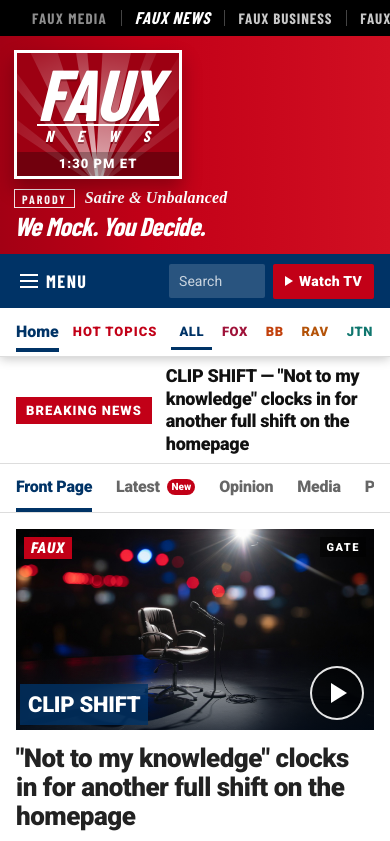
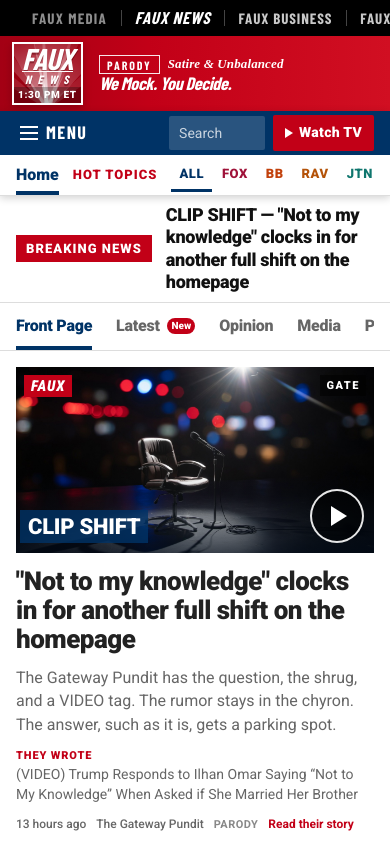
Before and after one commit to TheWhiteWitchTM/FauxNews-, a website: page index.html in a window 390 px wide. Shown: the top 841 px of the page. Drawn offline with nearby package versions, Linux system fonts and the light colour scheme; a web font is replaced by a local one.

Commit message:
Shrink the masthead so headlines stay on the first screen.
The red banner was sticky and stacked into a billboard under 1100px, so the stories sat below the fold. Keep a short masthead that scrolls away, pin only the menu, and cap the lead photo when the story stacks.

```diff
--- a/css/site.css
+++ b/css/site.css
@@ -133,18 +133,16 @@
 .network .net-parody a { color: #ff4d5e; }
 
 .site-header {
-  position: sticky;
-  top: 0;
+  position: relative;
   z-index: 50;
   background: #c20017;
-  box-shadow: 0 2px 10px rgba(0, 0, 0, 0.22);
 }
 
 #desk,
 #wires,
 #opinion-band,
 #lineup,
-#fine { scroll-margin-top: 320px; }
+#fine { scroll-margin-top: 96px; }
 
 .masthead {
   background: linear-gradient(90deg, #a30014 0%, #c20017 38%, #d10f22 100%);
@@ -155,10 +153,10 @@
   display: grid;
   grid-template-columns: auto minmax(0, 1fr) auto;
   align-items: center;
-  gap: 22px 48px;
+  gap: 8px 16px;
   max-width: 1440px;
   margin: 0 auto;
-  padding: 16px 28px;
+  padding: 8px 16px;
 }
 
 .brand {
@@ -167,10 +165,10 @@
   justify-self: start;
   width: max-content;
   max-width: 100%;
-  padding: 12px 20px 0;
+  padding: 3px 8px 0;
   background: #9d0012;
-  border: 3px solid #fff;
-  box-shadow: 0 10px 18px rgba(0, 0, 0, 0.28);
+  border: 2px solid #fff;
+  box-shadow: 0 3px 8px rgba(0, 0, 0, 0.22);
   overflow: hidden;
 }
 
@@ -224,7 +222,7 @@
 }
 
 .logo-faux {
-  font-size: 86px;
+  font-size: 34px;
   line-height: 0.76;
   letter-spacing: -0.03em;
   text-align: center;
@@ -234,30 +232,30 @@
 .logo-news {
   display: flex;
   justify-content: space-between;
-  margin-top: 4px;
-  padding: 3px 8px 0;
-  border-top: 2px solid #fff;
-  font-size: 22px;
+  margin-top: 1px;
+  padding: 1px 3px 0;
+  border-top: 1px solid #fff;
+  font-size: 12px;
   font-weight: 800;
   line-height: 1;
-  letter-spacing: 0.08em;
+  letter-spacing: 0.1em;
 }
 
 .logo-time {
   position: relative;
   z-index: 1;
-  margin: 8px -20px 0;
+  margin: 2px -8px 0;
   background: rgba(0, 0, 0, 0.28);
   color: #fff;
   font-family: Roboto, "Helvetica Neue", Helvetica, Arial, sans-serif;
   font-style: normal;
   font-weight: 800;
-  font-size: 13px;
-  letter-spacing: 0.08em;
+  font-size: 10px;
+  letter-spacing: 0.06em;
   text-align: center;
   text-transform: uppercase;
-  line-height: 24px;
-  height: 24px;
+  line-height: 16px;
+  height: 16px;
 }
 
 .banner-copy { min-width: 0; }
@@ -265,15 +263,17 @@
 .banner-kicker {
   display: flex;
   align-items: center;
-  gap: 10px;
-  margin-bottom: 6px;
+  gap: 8px;
+  margin-bottom: 1px;
   color: #fff;
   font-family: "Liberation Serif", Georgia, "Times New Roman", serif;
   font-style: italic;
   font-weight: 700;
-  font-size: 20px;
+  font-size: 14px;
   letter-spacing: 0.01em;
   line-height: 1.1;
+  white-space: nowrap;
+  overflow: hidden;
 }
 
 .parody-badge {
@@ -294,9 +294,12 @@
   font-family: "Barlow Condensed", "Fira Sans Condensed", "Arial Narrow", sans-serif;
   font-style: italic;
   font-weight: 800;
-  font-size: clamp(28px, 2.6vw, 40px);
+  font-size: clamp(16px, 1.6vw, 26px);
   letter-spacing: -0.02em;
   line-height: 0.95;
+  white-space: nowrap;
+  overflow: hidden;
+  text-overflow: ellipsis;
 }
 
 .banner-live { text-align: right; }
@@ -304,7 +307,7 @@
 .banner-clock {
   font-family: "Barlow Condensed", "Fira Sans Condensed", "Arial Narrow", sans-serif;
   font-weight: 800;
-  font-size: 40px;
+  font-size: 26px;
   letter-spacing: 0.02em;
   line-height: 0.9;
   white-space: nowrap;
@@ -318,11 +321,11 @@
 .banner-onair {
   display: inline-flex;
   align-items: center;
-  gap: 8px;
-  margin-top: 8px;
-  font-size: 13px;
+  gap: 6px;
+  margin-top: 2px;
+  font-size: 11px;
   font-weight: 800;
-  letter-spacing: 0.16em;
+  letter-spacing: 0.12em;
   text-transform: uppercase;
 }
 
@@ -335,6 +338,13 @@
   animation: pulse 1.4s ease-out infinite;
 }
 
+.sticky-chrome {
+  position: sticky;
+  top: 0;
+  z-index: 60;
+  box-shadow: 0 2px 8px rgba(0, 0, 0, 0.18);
+}
+
 .main-menu {
   background: var(--navy);
   color: #fff;
@@ -346,7 +356,7 @@
   align-items: stretch;
   gap: 8px;
   max-width: 1440px;
-  min-height: 54px;
+  min-height: 44px;
   margin: 0 auto;
   padding: 0 16px 0 8px;
 }
@@ -509,7 +519,7 @@
   align-items: center;
   gap: 14px;
   max-width: 1440px;
-  min-height: 48px;
+  min-height: 40px;
   margin: 0 auto;
   padding: 0 16px;
 }
@@ -660,34 +670,17 @@
 }
 
 @media (max-width: 1100px) {
-  .masthead-inner {
-    grid-template-columns: 1fr;
-    justify-items: start;
-    gap: 10px;
-    padding: 14px 14px 16px;
-  }
-
   .banner-live { display: none; }
 
-  .logo-faux { font-size: 72px; }
-
-  .logo-news { font-size: 16px; padding-top: 2px; }
-
-  .banner-kicker { font-size: 16px; }
-
-  .banner-slogan { font-size: 26px; }
-
-  .banner-clock { font-size: 28px; }
-
-  .banner-onair { letter-spacing: 0.1em; }
+  .masthead-inner { padding: 6px 12px; }
+
+  .logo-faux { font-size: 30px; }
+
+  .banner-kicker { font-size: 13px; }
+
+  .banner-slogan { font-size: 18px; }
 
   .search input { width: 112px; }
-
-  #desk,
-  #wires,
-  #opinion-band,
-  #lineup,
-  #fine { scroll-margin-top: 440px; }
 }
 
 
@@ -1501,6 +1494,7 @@
   display: block;
   width: 100%;
   aspect-ratio: 16 / 9;
+  max-height: min(42vh, 420px);
   object-fit: cover;
   background: #021426;
 }
@@ -1578,7 +1572,13 @@
 
 @media (max-width: 1180px) {
   .story-1 { grid-template-columns: 1fr; }
+  .story-1 .m {
+    aspect-ratio: auto;
+    height: clamp(140px, 22vh, 200px);
+  }
   .story-1 .hed { font-size: 32px; margin-top: 12px; }
+  .story-1 .still { padding-bottom: 48px; }
+  .story-1 .kicker-text { font-size: 22px; padding: 4px 0; }
   .opinion-row { grid-template-columns: 1fr 1fr; }
   .search input { width: 120px; }
 }
--- a/index.html
+++ b/index.html
@@ -18,7 +18,7 @@
   <link rel="preconnect" href="https://fonts.googleapis.com">
   <link rel="preconnect" href="https://fonts.gstatic.com" crossorigin>
   <link href="https://fonts.googleapis.com/css2?family=Barlow+Condensed:ital,wght@0,700;0,800;1,700;1,800;1,900&family=Roboto+Condensed:ital,wght@0,700;0,900;1,700;1,900&family=Roboto:wght@400;500;700;900&display=swap" rel="stylesheet">
-  <link rel="stylesheet" href="css/site.css">
+  <link rel="stylesheet" href="css/site.css?v=2">
 </head>
 <body>
   <a class="skip" href="#desk">Skip to stories</a>
@@ -60,7 +60,9 @@
         </div>
       </div>
     </div>
+  </header>
 
+  <div class="sticky-chrome">
     <nav class="main-menu" aria-label="Sections">
       <div class="menu-inner">
         <button class="menu-toggle" type="button" aria-expanded="false" aria-controls="section-menu">
@@ -151,7 +153,7 @@
         <p class="markets"><span class="markets-label">Updated</span> <span id="edition-meta">Checking the wires</span></p>
       </div>
     </div>
-  </header>
+  </div>
 
   <div class="breaking" id="breaking" hidden></div>
 
```
Also changed, not shown: article.html (+4 -2 lines).
